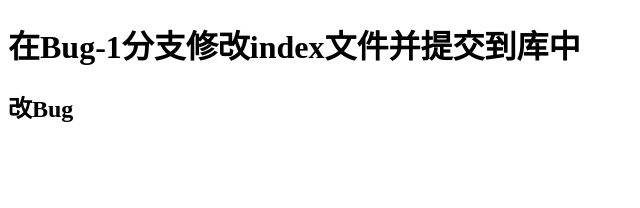
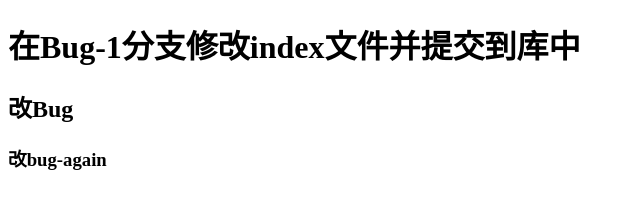
Before and after one commit to lyq-github1022/git-demo, a plain HTML site: page index.html in a window 1280 px wide. Shown: the whole page, without its empty margins (0-640 px from the left). Drawn offline with Linux system fonts and the light colour scheme.

Commit message:
在bug1分支改代码第二遍

```diff
--- a/index.html
+++ b/index.html
@@ -9,5 +9,6 @@
   <body>
     <h1>在Bug-1分支修改index文件并提交到库中</h1>
     <h2>改Bug</h2>
+    <h3>改bug-again</h3>
   </body>
 </html>
```
